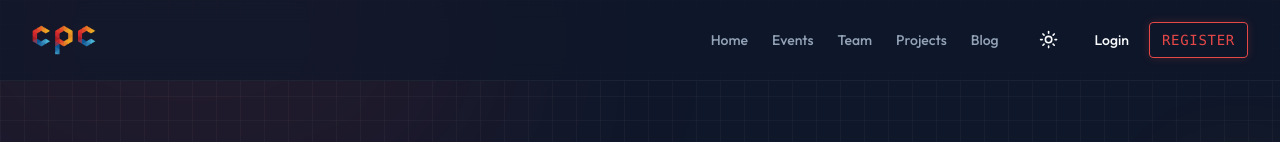
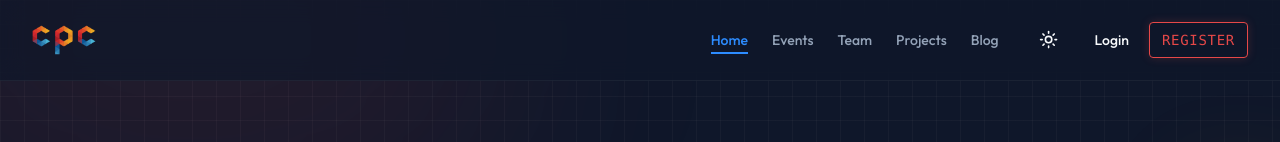
Before and after one commit to darklight9911/cpc-frontend, a Next.js app: page / in a window 1280 px wide. Shown: the top 142 px of the page. Built offline with nearby package versions, Linux system fonts and the light colour scheme.

Commit message:
Fixed Navbar Active State

```diff
--- a/src/components/layout/navbar.tsx
+++ b/src/components/layout/navbar.tsx
@@ -2,9 +2,10 @@
 
 import Link from "next/link";
 import { useState, useEffect } from "react";
+import { usePathname } from "next/navigation";
 import { motion, AnimatePresence } from "framer-motion";
 import Image from "next/image";
-import { Menu, X, Code2 } from "lucide-react";
+import { Menu, X } from "lucide-react";
 import { Button } from "@/components/ui/button";
 import { Container } from "@/components/ui/container";
 import { ThemeToggle } from "@/components/layout/theme-toggle";
@@ -21,6 +22,7 @@ const links = [
 export const Navbar = () => {
     const [isOpen, setIsOpen] = useState(false);
     const [scrolled, setScrolled] = useState(false);
+    const pathname = usePathname();
 
     useEffect(() => {
         const handleScroll = () => {
@@ -52,27 +54,40 @@ export const Navbar = () => {
                 </Link>
 
                 {/* Desktop Menu */}
-                {/* Desktop Menu */}
                 <div className="hidden md:flex items-center space-x-8">
                     <div className="flex items-center space-x-6">
                         {links.map((link) => (
                             <Link
                                 key={link.href}
                                 href={link.href}
-                                className="text-sm font-medium text-muted-foreground hover:text-secondary transition-colors relative group"
+                                className={cn(
+                                    "text-sm font-medium transition-colors relative group",
+                                    pathname === link.href ? "text-secondary" : "text-muted-foreground hover:text-secondary"
+                                )}
                             >
                                 {link.label}
-                                <span className="absolute -bottom-1 left-0 w-0 h-0.5 bg-secondary transition-all group-hover:w-full" />
+                                <span className={cn(
+                                    "absolute -bottom-1 left-0 h-0.5 bg-secondary transition-all",
+                                    pathname === link.href ? "w-full" : "w-0 group-hover:w-full"
+                                )} />
                             </Link>
                         ))}
                     </div>
                     <div className="flex items-center gap-4">
                         <ThemeToggle />
                         <div className="flex items-center gap-2">
-                            <Button variant="ghost" size="sm" asChild>
+                            <Button
+                                variant={pathname === "/auth/login" ? "cyber" : "ghost"}
+                                size="sm"
+                                asChild
+                            >
                                 <Link href="/auth/login">Login</Link>
                             </Button>
-                            <Button variant="cyber" size="sm" asChild>
+                            <Button
+                                variant={pathname === "/auth/register" ? "cyber" : pathname === "/auth/login" ? "ghost" : "cyber"}
+                                size="sm"
+                                asChild
+                            >
                                 <Link href="/auth/register">Register</Link>
                             </Button>
                         </div>
--- a/src/components/layout/spark-wrapper.tsx
+++ b/src/components/layout/spark-wrapper.tsx
@@ -1,6 +1,8 @@
 "use client";
 
 import ClickSpark from "@/components/ui/click-spark";
+
+const SPARK_COLORS = ["#E64848", "#F4B400", "#2D8CFF"];
 
 export default function SparkWrapper({
     children,
@@ -9,7 +11,7 @@ export default function SparkWrapper({
 }) {
     return (
         <ClickSpark
-            sparkColor={["#E64848", "#F4B400", "#2D8CFF"]}
+            sparkColor={SPARK_COLORS}
             sparkSize={12}
             sparkRadius={25}
             sparkCount={8}
```
